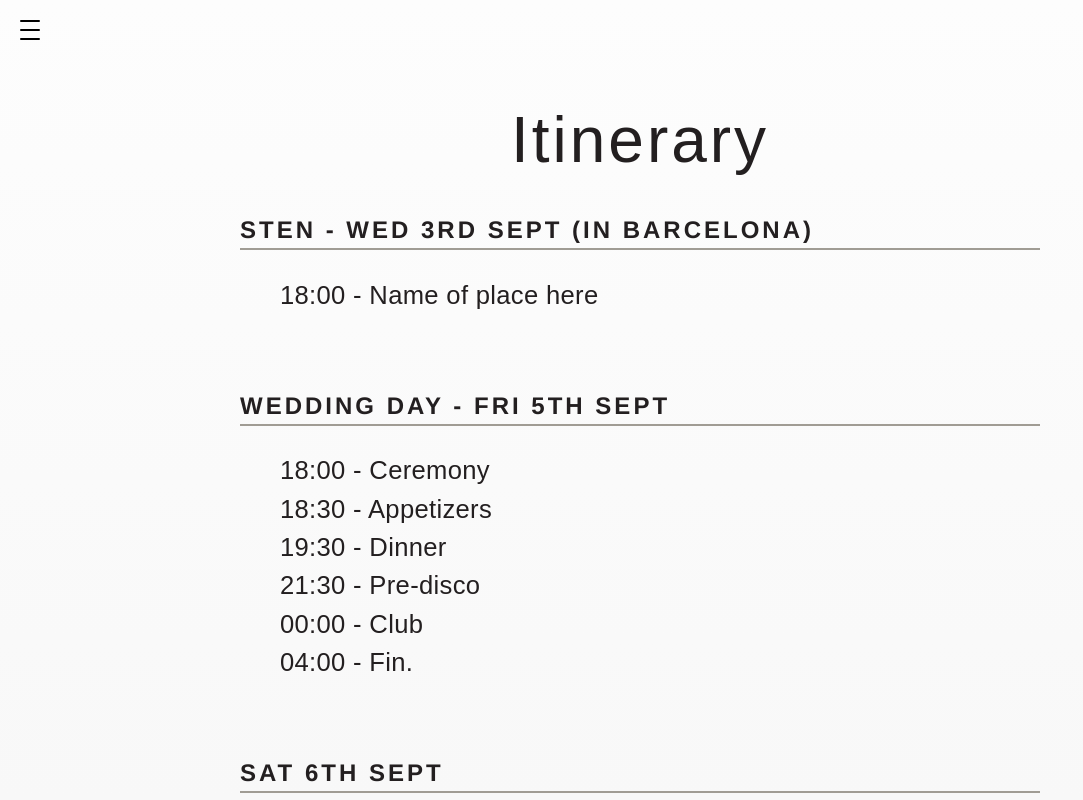
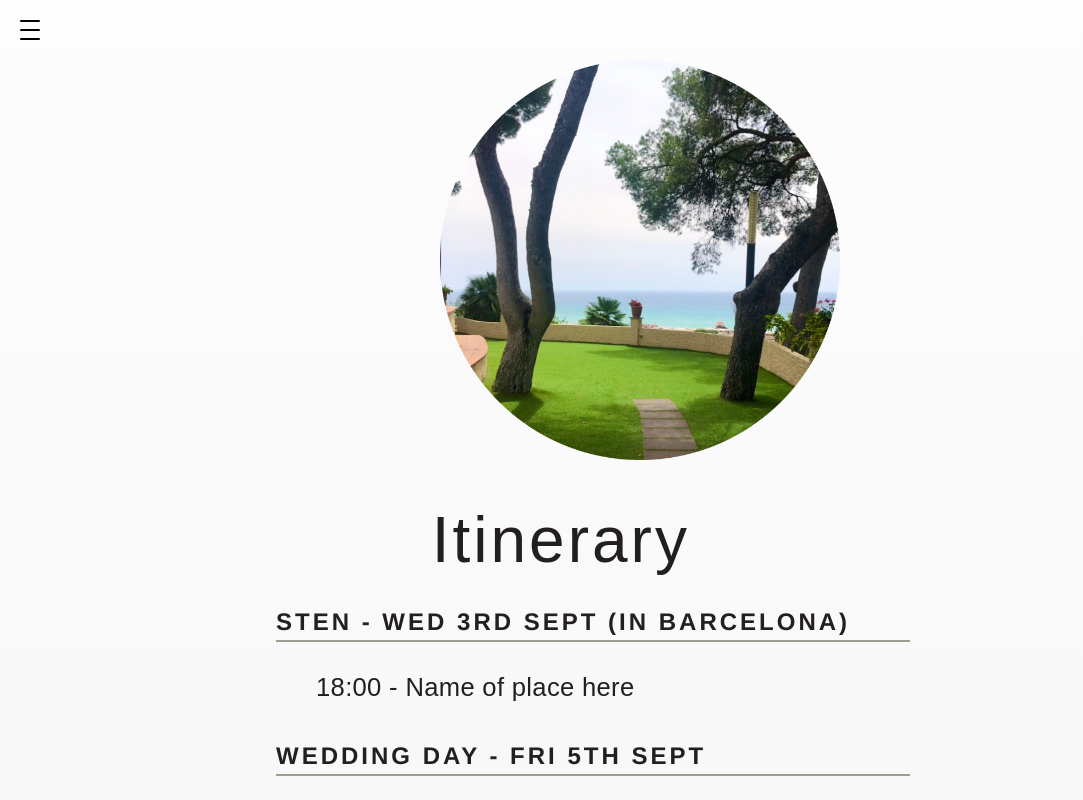
Before and after one commit to 11ac11/wedding-app, a Next.js app: page /itinerary in a window 1280 px wide. Shown: the top 800 px of the page, without its empty margins (0-1083 px from the left). Built offline with nearby package versions, Linux system fonts and the light colour scheme; a web font is replaced by a local one.

Commit message:
added itinerary photo

```diff
--- a/app/accomodation/page.jsx
+++ b/app/accomodation/page.jsx
@@ -9,6 +9,7 @@ export default async function Accomodation() {
     <main>
       <h1>Where to stay</h1>
       <div className="info-section">
+        {/* <ImgCont src={aisle} fill={true} className='image' /> */}
         <h2 className="uppercase">The Venue (Hotel Rey Don Jaime)</h2>
         <p>
           We would love everyone to stay at the venue with us so we can enjoy afternoon,
--- a/app/itinerary/page.jsx
+++ b/app/itinerary/page.jsx
@@ -1,11 +1,19 @@
 import React from "react"
-import styled from "styled-components"
+import HideImage from "../../components/hide-img"
+import aisle from "../../public/images/aisle-circle.png"
 import { Vips } from './vips.jsx'
 
 export default async function Itinerary() {
 
   return (
     <main>
+      <div>
+        <HideImage
+          src={aisle}
+          alt="aisle"
+          fill={true}
+          width="400px"
+        />
         <h1>Itinerary</h1>
         <div className="info-section">
           <h2 className="uppercase">STEN - Wed 3rd Sept (in Barcelona)</h2>
@@ -31,6 +39,7 @@ export default async function Itinerary() {
           </ul>
         </div>
         <Vips />
+      </div>
     </main>
   )
 }
```
Also changed, not shown: public/images/Aisle.jpg (added), public/images/aisle-circle.png (added). Lines whose indentation alone changed are shown as unchanged.
